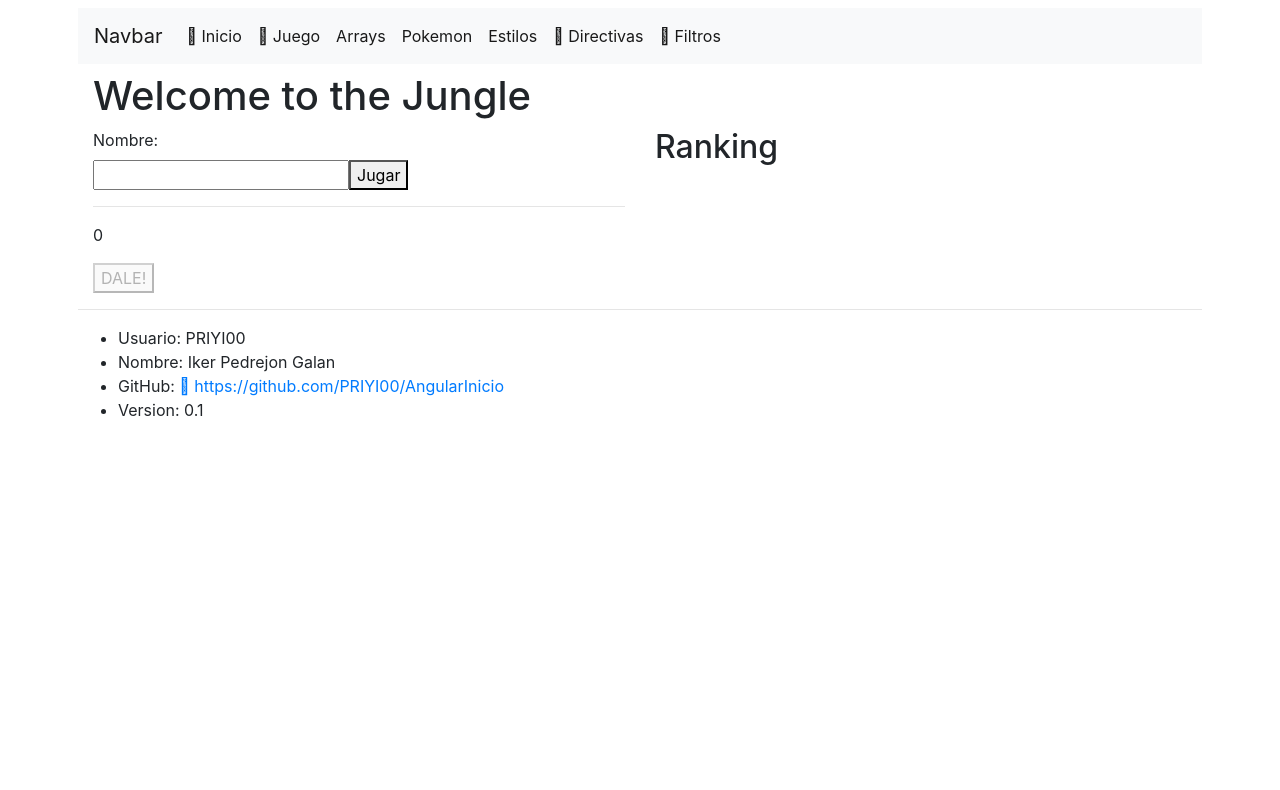
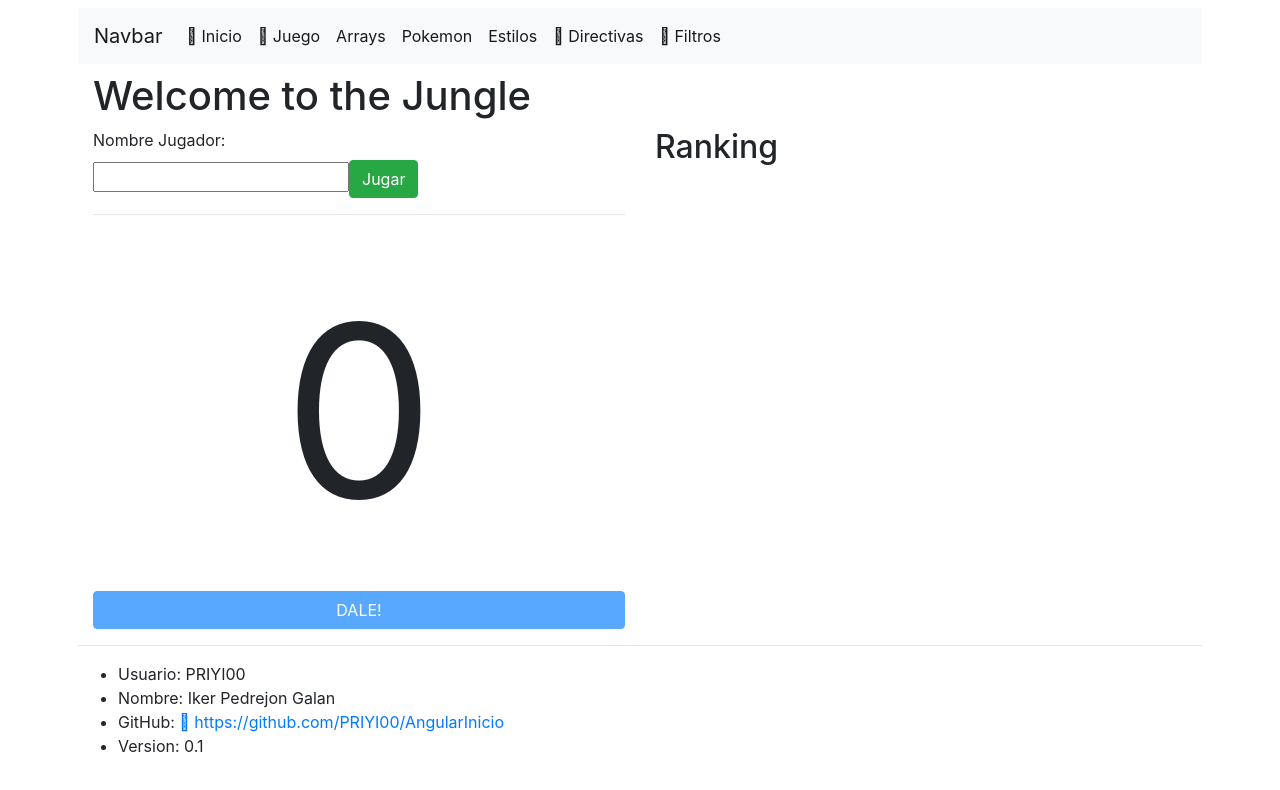
Before and after one commit to PRIYI00/AngularInicio, an Angular app: page /juego in a window 1280 px wide. Shown: the top 790 px of the page. Built offline with nearby package versions, Linux system fonts and the light colour scheme.

Commit message:
Modificación del Filtro Animales y Terminar Juego

```diff
--- a/src/app/paginas/juego/juego.component.html
+++ b/src/app/paginas/juego/juego.component.html
@@ -2,14 +2,14 @@
 
 <div class="row">
     <div class="col">
-        <label> Nombre: {{jugador}} </label> <br>
+        <label> Nombre Jugador: {{jugador}} </label> <br>
         <input type="text" [(ngModel)]="jugador">
-        <button (click) = 'habilitarJuego()'> Jugar </button>
+        <button (click) = 'habilitarJuego()' class="btn btn-success"> Jugar </button>
 
         <hr>
 
-        <p> {{numeroClicks}} </p>
-        <button (click) = 'contarClicks()' [disabled] = 'isDisabled'> DALE! </button>
+        <span class="numero"> {{numeroClicks}} </span>
+        <button (click) = 'contarClicks()' [disabled] = '!isActivo' class="btn btn-primary btn-block"> DALE! </button>
     </div>
     <div class="col">
         <h2> Ranking </h2>
--- a/src/app/paginas/juego/juego.component.scss
+++ b/src/app/paginas/juego/juego.component.scss
@@ -0,0 +1,5 @@
+.numero{
+    font-size: 15em;
+    text-align: center;
+    display: block;
+}
--- a/src/app/paginas/juego/juego.component.ts
+++ b/src/app/paginas/juego/juego.component.ts
@@ -1,6 +1,6 @@
 import { Component, OnInit } from '@angular/core';
 
-const TIEMPO_JUEGO = 2000;
+const TIEMPO_JUEGO = 4000;
 
 @Component({
   selector: 'app-juego',
@@ -13,7 +13,7 @@ export class JuegoComponent implements OnInit {
   jugador: string;
   numeroClicks: number;
   ranking: Map<string, number>;
-  isDisabled: boolean;
+  isActivo: boolean;
 
   constructor() {
     console.trace('JuegoComponent constructor');
@@ -21,7 +21,7 @@ export class JuegoComponent implements OnInit {
     this.jugador = '';
     this.numeroClicks = 0;
     this.ranking = new Map();
-    this.isDisabled = true;
+    this.isActivo = false;
   } // Constructor
 
   ngOnInit() {
@@ -30,7 +30,15 @@ export class JuegoComponent implements OnInit {
 
   habilitarJuego() {
     console.trace('habilitarJuego');
-    this.isDisabled = !this.isDisabled;
+    this.isActivo = true;
+
+    setTimeout(() => {
+      console.debug('Termina TimeOut');
+      this.ranking.set(this.jugador, this.numeroClicks);
+      this.isActivo = false;
+      this.numeroClicks = 0;
+      this.jugador = '';
+    }, TIEMPO_JUEGO);
   } // habilitarJuego
 
   contarClicks() {
--- a/src/app/pipes/animales.pipe.ts
+++ b/src/app/pipes/animales.pipe.ts
@@ -13,33 +13,28 @@ export class AnimalesPipe implements PipeTransform {
    * @see app/animales.ts json son los Datos de los Animales.
    */
   transform(datos: any, busqueda: string, tipo: string): any {
-    console.debug(datos);
-    console.debug(busqueda);
-    console.debug(tipo);
+    console.debug('AnimalesPipe datos %o', datos);
+    console.debug('AnimalesPipe busqueda %s', busqueda);
+    console.debug('AnimalesPipe tipo %s', tipo);
 
-    if(busqueda && '' !== busqueda.trim()){
-      // Filtrar por Nombre.
+    let resultado = datos;
+
+    // Filtrar por Tipo
+    if (tipo && tipo !== 'TODOS') {
+      resultado = resultado.filter((el) => el.Tipo === tipo);
+    }
+
+    // Filtrar por Nombre
+    if (busqueda && '' !== busqueda.trim()) {
       busqueda = busqueda.toUpperCase();
-
-      const resultado = datos.filter((el) => {
+      resultado = resultado.filter((el) => {
         console.debug(el);
         const nombre = el.Nombre.toUpperCase();
         return nombre.includes(busqueda);
       });
+    }
 
-      // Filtrar por Tipo.
-      if (tipo && tipo !== 'TODOS') {
-        return resultado.filter((el) => el.Tipo === tipo);
-      } else {
-        return resultado;
-      }
-    } else {
-      if (tipo && tipo !== 'TODOS') {
-        return datos.filter((el) => el.Tipo === tipo);
-      } else {
-        return datos;
-      }
-    }
+    return resultado;
   } // Transform
 
 } // AnimalesPipe
```
Also changed, not shown: src/app/paginas/filtros/filtros.component.html (line endings or trailing spaces), src/app/paginas/filtros/filtros.component.ts (line endings or trailing spaces).
